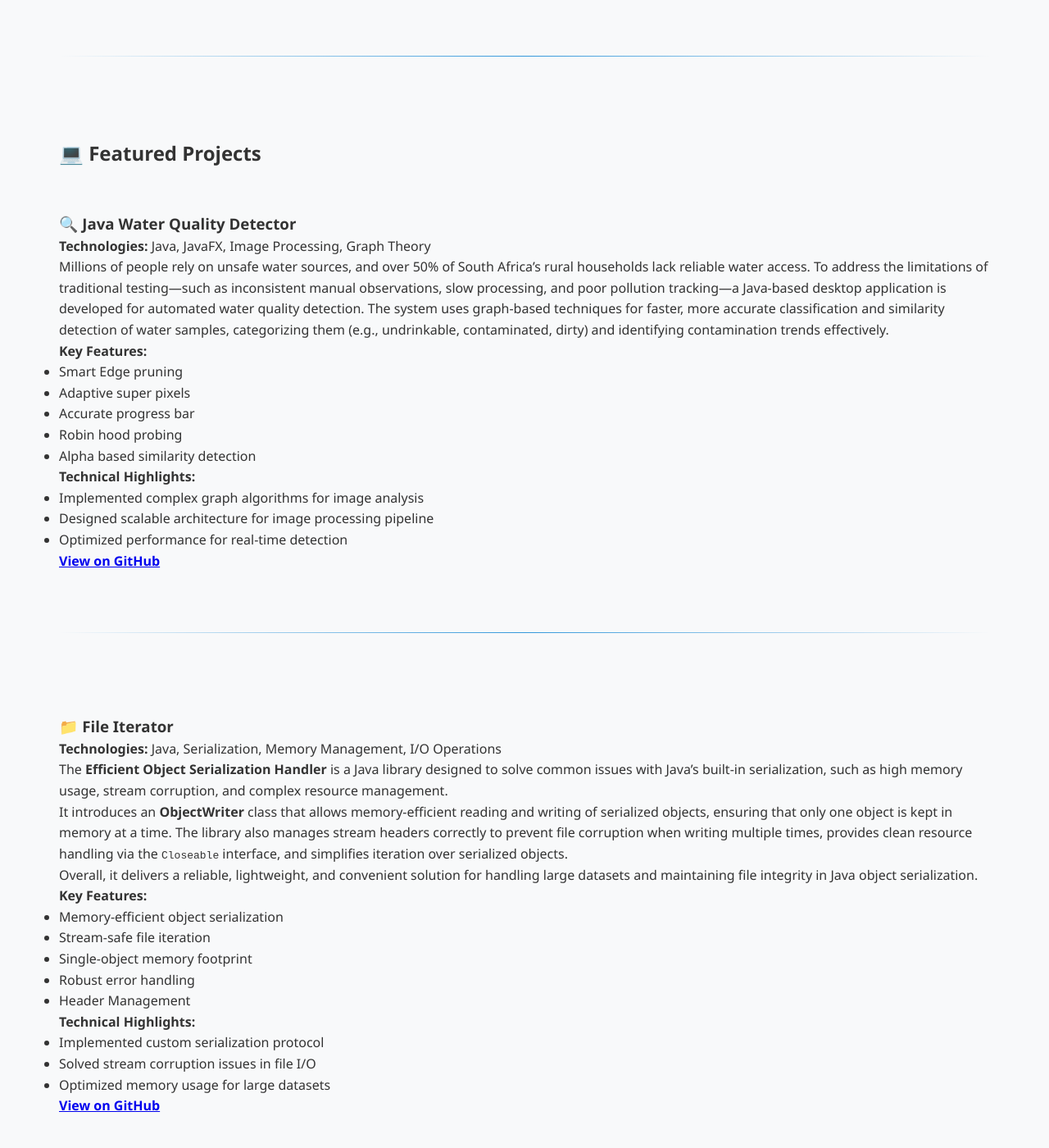
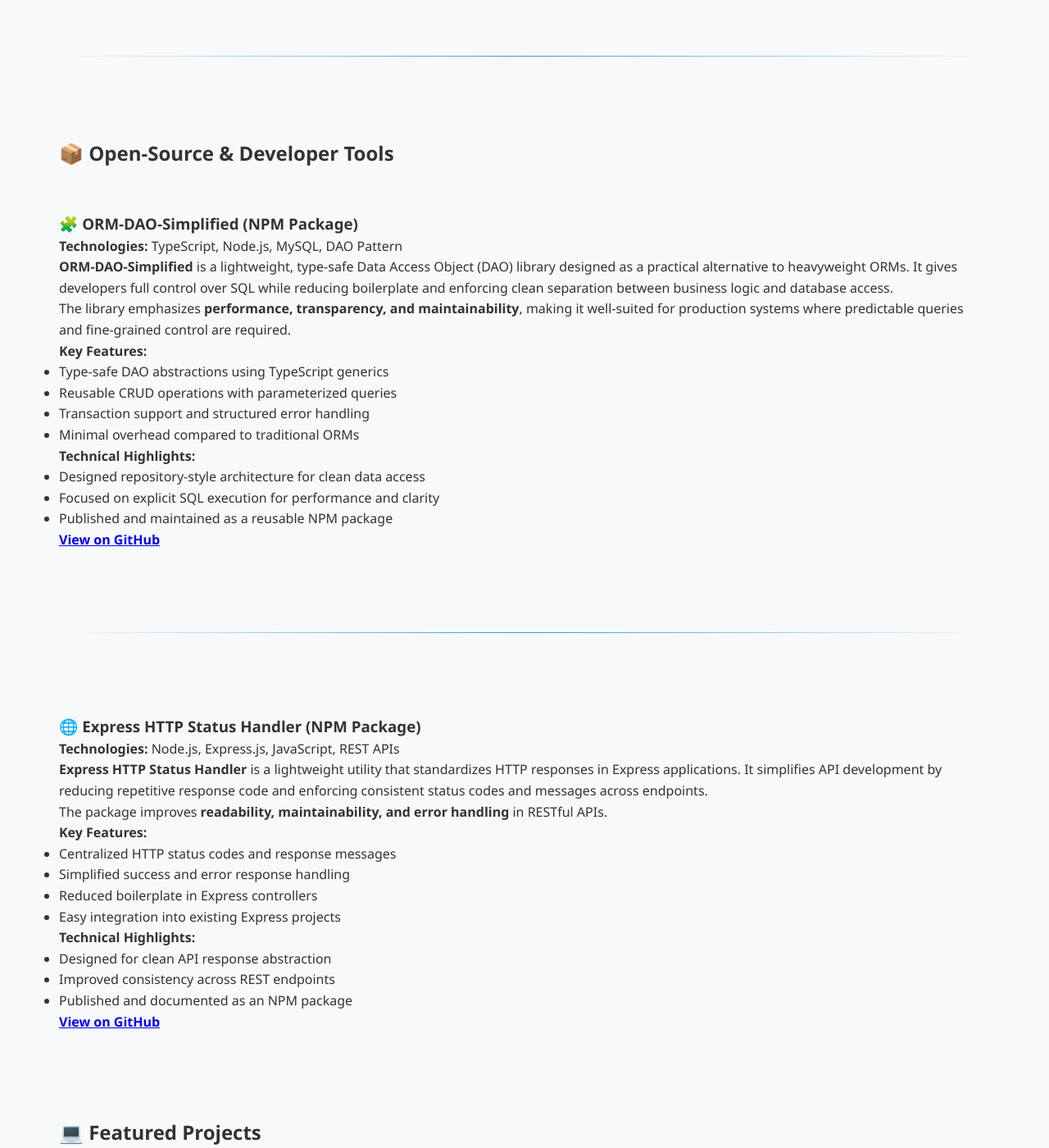
Before and after one commit to GeorgeMugale/GeorgeMugale.github.io, a Jekyll site: the page built from projects.md, in a window 1280 px wide and 1400 px high, scrolled down 310 px. Shown: the whole window at 82% size. Built offline with Jekyll 4.4.1, drawn with Linux system fonts in a browser that asks for light colours.

Commit message:
Update projects.md
added projects

```diff
--- a/projects.md
+++ b/projects.md
@@ -12,6 +12,71 @@
 
 
 ---
+
+<br>
+<br>
+
+## 📦 Open-Source & Developer Tools
+
+<br>
+<br>
+
+### 🧩 ORM-DAO-Simplified (NPM Package)
+
+**Technologies:** TypeScript, Node.js, MySQL, DAO Pattern
+
+**ORM-DAO-Simplified** is a lightweight, type-safe Data Access Object (DAO) library designed as a practical alternative to heavyweight ORMs. It gives developers full control over SQL while reducing boilerplate and enforcing clean separation between business logic and database access.
+
+The library emphasizes **performance, transparency, and maintainability**, making it well-suited for production systems where predictable queries and fine-grained control are required.
+
+**Key Features:**
+
+* Type-safe DAO abstractions using TypeScript generics
+* Reusable CRUD operations with parameterized queries
+* Transaction support and structured error handling
+* Minimal overhead compared to traditional ORMs
+
+**Technical Highlights:**
+
+* Designed repository-style architecture for clean data access
+* Focused on explicit SQL execution for performance and clarity
+* Published and maintained as a reusable NPM package
+
+[**View on GitHub**](https://github.com/GeorgeMugale/orm-dao-simplified)
+
+<br>
+<br>
+
+---
+
+<br>
+<br>
+
+### 🌐 Express HTTP Status Handler (NPM Package)
+
+**Technologies:** Node.js, Express.js, JavaScript, REST APIs
+
+**Express HTTP Status Handler** is a lightweight utility that standardizes HTTP responses in Express applications. It simplifies API development by reducing repetitive response code and enforcing consistent status codes and messages across endpoints.
+
+The package improves **readability, maintainability, and error handling** in RESTful APIs.
+
+**Key Features:**
+
+* Centralized HTTP status codes and response messages
+* Simplified success and error response handling
+* Reduced boilerplate in Express controllers
+* Easy integration into existing Express projects
+
+**Technical Highlights:**
+
+* Designed for clean API response abstraction
+* Improved consistency across REST endpoints
+* Published and documented as an NPM package
+
+[**View on GitHub**](https://github.com/GeorgeMugale/express-http-status-handler)
+
+<br>
+<br>
 
 <br>
 <br>
```
